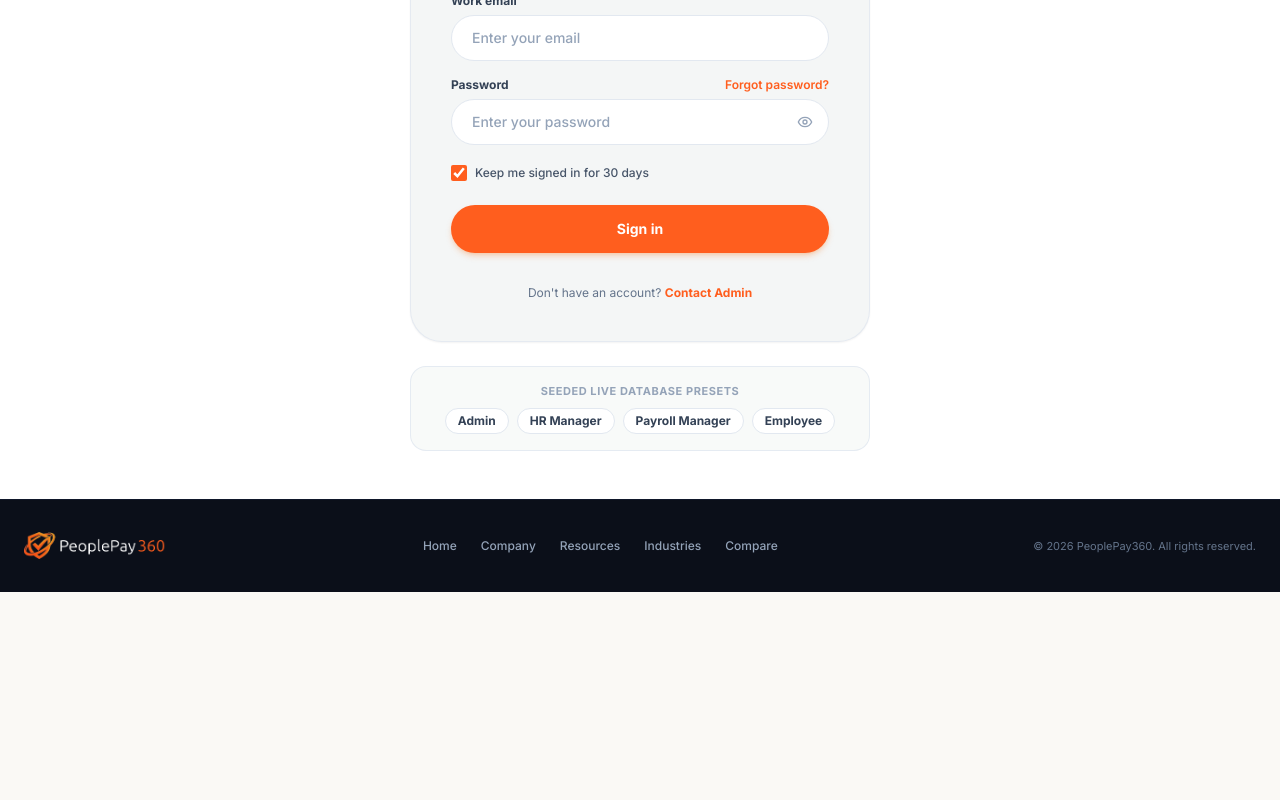
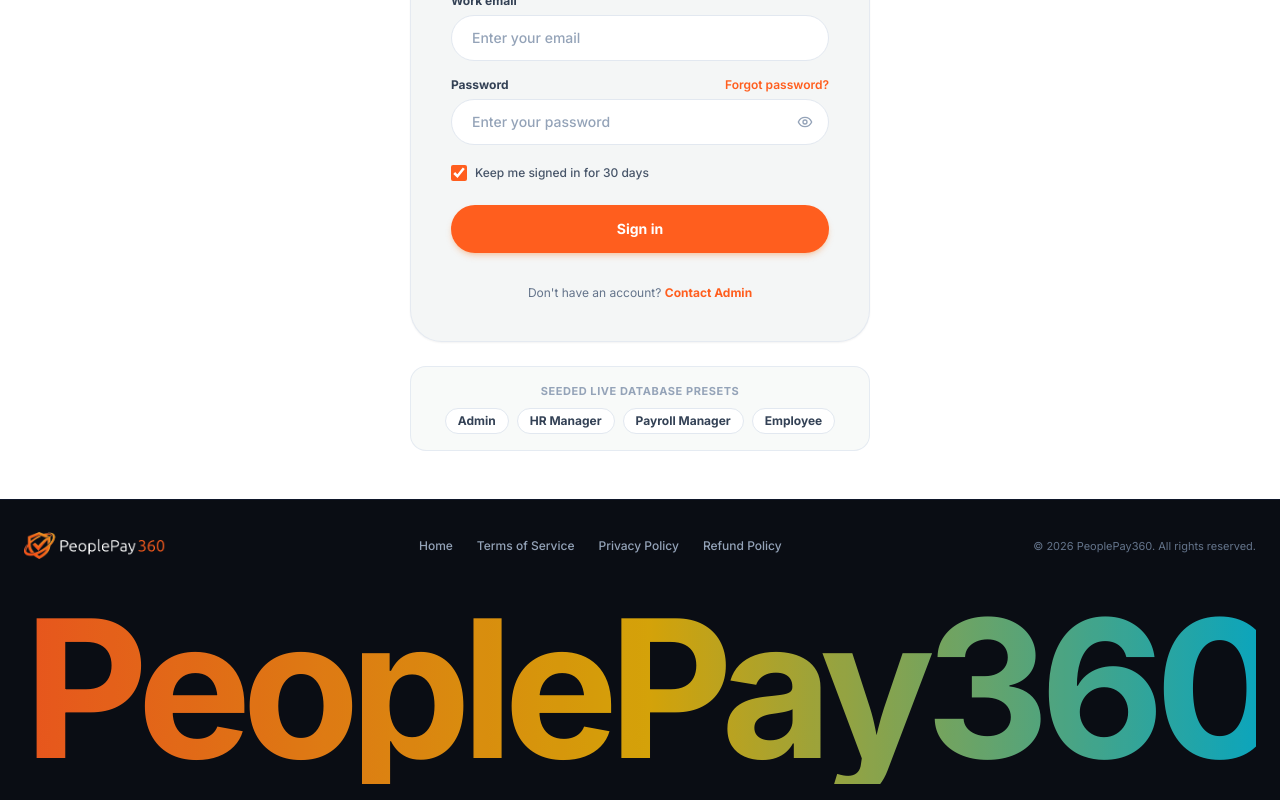
Before and after one commit to Parthparmar57/team_49_odoo_grand_final_hackathon, a React (Vite) app in the folder client/: page /auth/login in a window 1280 px wide. Shown: the part 283-1083 px from the top of the page. Before the commit the page ends 875 px from the top, so only its background shows below. Built offline with nearby package versions, Linux system fonts and the light colour scheme.

Commit message:
style: update footer UI with gradients and implement scroll-based dynamic header navigation

```diff
--- a/client/src/features/auth/LoginPage.tsx
+++ b/client/src/features/auth/LoginPage.tsx
@@ -297,25 +297,31 @@ export const LoginPage: React.FC = () => {
         </div>
       </main>
 
-      {/* 4. FOOTER */}
-      <footer className="bg-[#0B0F19] text-slate-400 py-8 px-6 text-xs font-sans border-t border-slate-900">
-        <div className="max-w-7xl mx-auto flex flex-col sm:flex-row items-center justify-between gap-4">
+      {/* 4. FOOTER MATCHING SCREENSHOT EXACTLY */}
+      <footer className="bg-[#0A0D14] text-slate-400 pt-8 pb-4 px-6 text-xs font-sans border-t border-slate-900 overflow-hidden relative">
+        <div className="max-w-7xl mx-auto flex flex-col sm:flex-row items-center justify-between gap-4 relative z-10">
           <div className="flex items-center">
             <img src="/logo-footer.webp" alt="PeoplePay360" className="h-7 w-auto object-contain" />
           </div>
 
           <div className="flex items-center gap-6 text-slate-400 text-xs font-medium">
             <Link to="/" className="hover:text-white transition">Home</Link>
-            <a href="#about" className="hover:text-white transition">Company</a>
-            <a href="#resources" className="hover:text-white transition">Resources</a>
-            <a href="#industries" className="hover:text-white transition">Industries</a>
-            <a href="#compare" className="hover:text-white transition">Compare</a>
+            <a href="#about" className="hover:text-white transition">Terms of Service</a>
+            <a href="#resources" className="hover:text-white transition">Privacy Policy</a>
+            <a href="#industries" className="hover:text-white transition">Refund Policy</a>
           </div>
 
           <div className="text-slate-500 text-[11px]">
             &copy; 2026 PeoplePay360. All rights reserved.
           </div>
         </div>
+
+        {/* GIANT GRADIENT TEXT WATERMARK */}
+        <div className="w-full text-center pointer-events-none select-none overflow-hidden leading-none pt-6 mt-2 opacity-90">
+          <span className="text-[13vw] sm:text-[15vw] font-black tracking-tighter text-transparent bg-clip-text bg-gradient-to-r from-[#FF5E1E] via-[#EAB308] via-[#2DD4BF] to-[#06B6D4]">
+            PeoplePay360
+          </span>
+        </div>
       </footer>
     </div>
   );
--- a/client/src/features/landingpage/LandingPage.tsx
+++ b/client/src/features/landingpage/LandingPage.tsx
@@ -162,6 +162,23 @@ export const LandingPage: React.FC = () => {
   // State for FAQ Accordion
   const [openFaq, setOpenFaq] = useState<number | null>(0);
 
+  // Scroll detection for dynamic header shape (rectangle at top, circular pill on scroll)
+  const [isScrolled, setIsScrolled] = useState(false);
+
+  useEffect(() => {
+    const handleScroll = () => {
+      if (window.scrollY > 20) {
+        setIsScrolled(true);
+      } else {
+        setIsScrolled(false);
+      }
+    };
+
+    window.addEventListener('scroll', handleScroll, { passive: true });
+    handleScroll();
+    return () => window.removeEventListener('scroll', handleScroll);
+  }, []);
+
   // Check Backend Health on Mount
   useEffect(() => {
     apiClient.checkHealth()
@@ -267,14 +284,24 @@ export const LandingPage: React.FC = () => {
         </a>
       </div>
 
-      {/* 2. FLOATING NAVIGATION BAR */}
+      {/* 2. DYNAMIC NAVIGATION BAR (Full-screen rectangle at top, Circular pill when scrolled) */}
       <motion.header
         initial={{ y: -20, opacity: 0 }}
         animate={{ y: 0, opacity: 1 }}
         transition={{ duration: 0.6, ease: [0.16, 1, 0.3, 1] }}
-        className="sticky top-4 z-50 max-w-[1440px] mx-auto px-4 sm:px-6 lg:px-8 mt-3 w-full"
+        className={`sticky z-50 transition-all duration-300 w-full ${
+          isScrolled
+            ? 'top-3 max-w-[1440px] mx-auto px-4 sm:px-6 lg:px-8 mt-2'
+            : 'top-0 max-w-full px-0 mt-0'
+        }`}
       >
-        <nav className="bg-white/90 backdrop-blur-md border border-slate-200/80 rounded-full px-6 py-3 shadow-sm flex items-center justify-between transition-all duration-300 hover:shadow-md">
+        <nav
+          className={`transition-all duration-300 flex items-center justify-between ${
+            isScrolled
+              ? 'bg-white/90 backdrop-blur-md border border-slate-200/80 rounded-full px-6 py-3 shadow-lg hover:shadow-xl'
+              : 'bg-white/95 backdrop-blur-md border-b border-slate-200/80 rounded-none px-6 sm:px-12 py-4 shadow-sm'
+          }`}
+        >
 
           {/* Logo */}
           <div className="flex items-center">
@@ -1683,10 +1710,10 @@ export const LandingPage: React.FC = () => {
 
         </div>
 
-        {/* GIANT STYLIZED TEXT WATERMARK AT BOTTOM OF FOOTER */}
-        <div className="w-full text-center pointer-events-none select-none overflow-hidden leading-none pt-4 opacity-15">
-          <span className="text-[12vw] sm:text-[14vw] font-black tracking-tighter text-transparent bg-clip-text bg-gradient-to-b from-slate-400 to-slate-800">
-            PEOPLEPAY360
+        {/* GIANT STYLIZED TEXT WATERMARK AT BOTTOM OF FOOTER MATCHING SCREENSHOT */}
+        <div className="w-full text-center pointer-events-none select-none overflow-hidden leading-none pt-6 mt-4 opacity-90">
+          <span className="text-[13vw] sm:text-[15vw] font-black tracking-tighter text-transparent bg-clip-text bg-gradient-to-r from-[#FF5E1E] via-[#EAB308] via-[#2DD4BF] to-[#06B6D4]">
+            PeoplePay360
           </span>
         </div>
 
```
